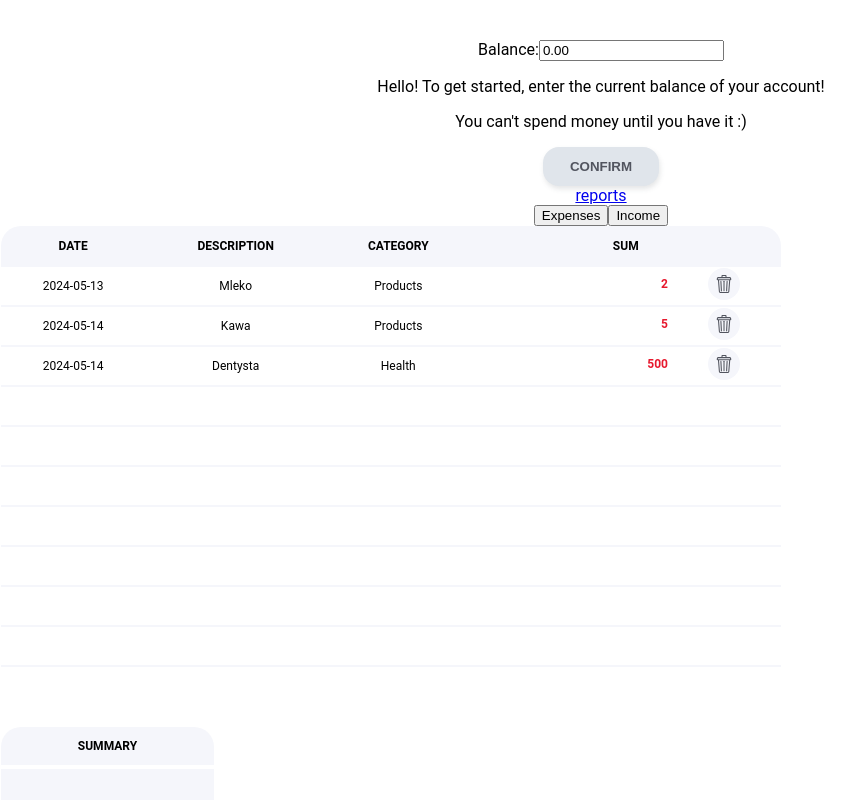
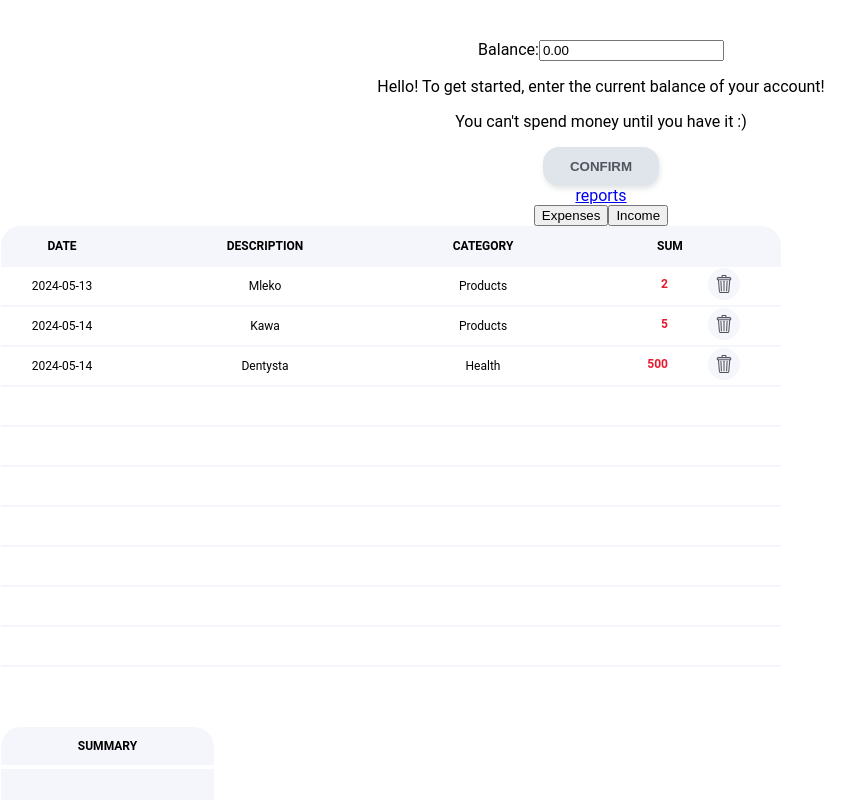
Before and after one commit to ToporekDaniel/kapusta-app, a React (Vite) app: page / in a window 1280 px wide. Shown: the top 800 px of the page, without its empty margins (39-894 px from the left). Built offline with nearby package versions, Linux system fonts and the light colour scheme; no server answers.

Commit message:
zmmiany w wyglądzie tabeli

```diff
--- a/src/components/TransactionTable/TransactionTable.jsx
+++ b/src/components/TransactionTable/TransactionTable.jsx
@@ -30,7 +30,7 @@ function TransactionTable({ transactions, type, handleDelete }) {
   const rows = [...transactions, ...emptyRows];
 
   return (
-    <div style={{ maxHeight: "500px", overflow: "auto" }}>
+    <div style={{ maxHeight: "500px", overflowY: "auto", overflowX: "hidden" }}>
       <table className={css["transaction-table"]}>
         <thead>
           <tr>
--- a/src/components/TransactionTable/TransactionTable.module.css
+++ b/src/components/TransactionTable/TransactionTable.module.css
@@ -39,6 +39,18 @@ thead tr th:last-child {
   border-top-right-radius: 20px;
 }
 
+.transaction-table th:nth-child(1) {
+  width: 120px;
+}
+
+.transaction-table th:nth-child(3) {
+  width: 150px;
+}
+
+.transaction-table th:nth-child(4) {
+  width: 220px;
+}
+
 tr {
   border-bottom: 2px solid var(--table-color);
   height: 40px;
```
